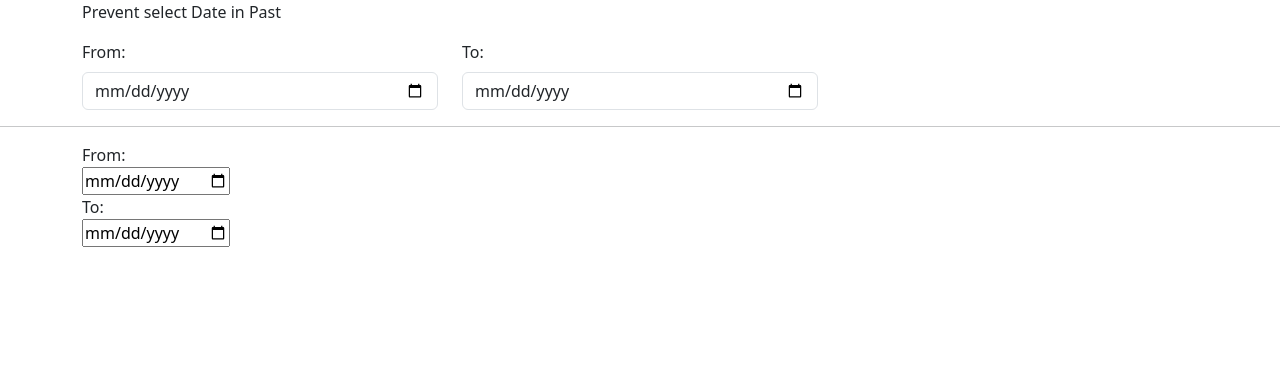
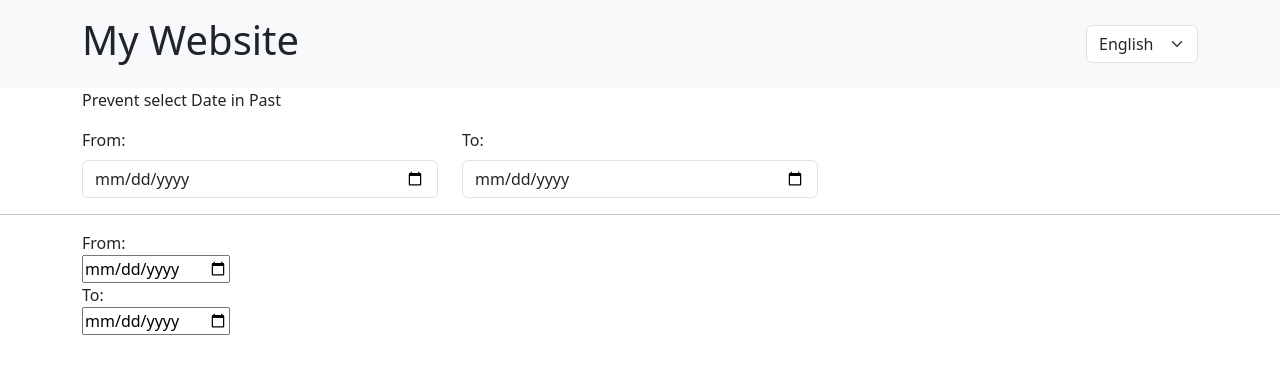
Before and after one commit to Clanshunter/Input, a plain HTML site: page index.html in a window 1280 px wide. Drawn offline with Linux system fonts and the light colour scheme.

Commit message:
Add Header

```diff
--- a/index.html
+++ b/index.html
@@ -9,6 +9,19 @@
 </head>
 
 <body>
+    <header class="bg-light p-3">
+        <div class="container">
+            <div class="d-flex justify-content-between align-items-center">
+                <h1>My Website</h1>
+                <select class="form-select" id="languageSelect" style="width: auto;" onchange="changeLanguage()"
+                    aria-label="select language">
+                    <option selected value="en">English</option>
+                    <option value="de">German</option>
+                </select>
+            </div>
+        </div>
+    </header>
+
     <!-- Input 1-->
     <div class="container">
         <p>Prevent select Date in Past</p>
--- a/script.js
+++ b/script.js
@@ -36,3 +36,17 @@ var maxDate=document.getElementById("To1").value;
 document.getElementById("from1").setAttribute('max',maxDate);
 }
 //#endregion
+
+function changeLanguage() {
+    var language = document.getElementById("languageSelect").value;
+    console.log(language);
+    if (language == "en") {
+        // Change text to English
+        document.getElementById("from").innerText = "From:";
+        document.getElementById("To").innerText = "To:";
+    } else if (language == "de") {
+        // Change text to German
+        document.getElementById("from").innerText = "Von:";
+        document.getElementById("To").innerText = "Bis:";
+    }
+}
```
